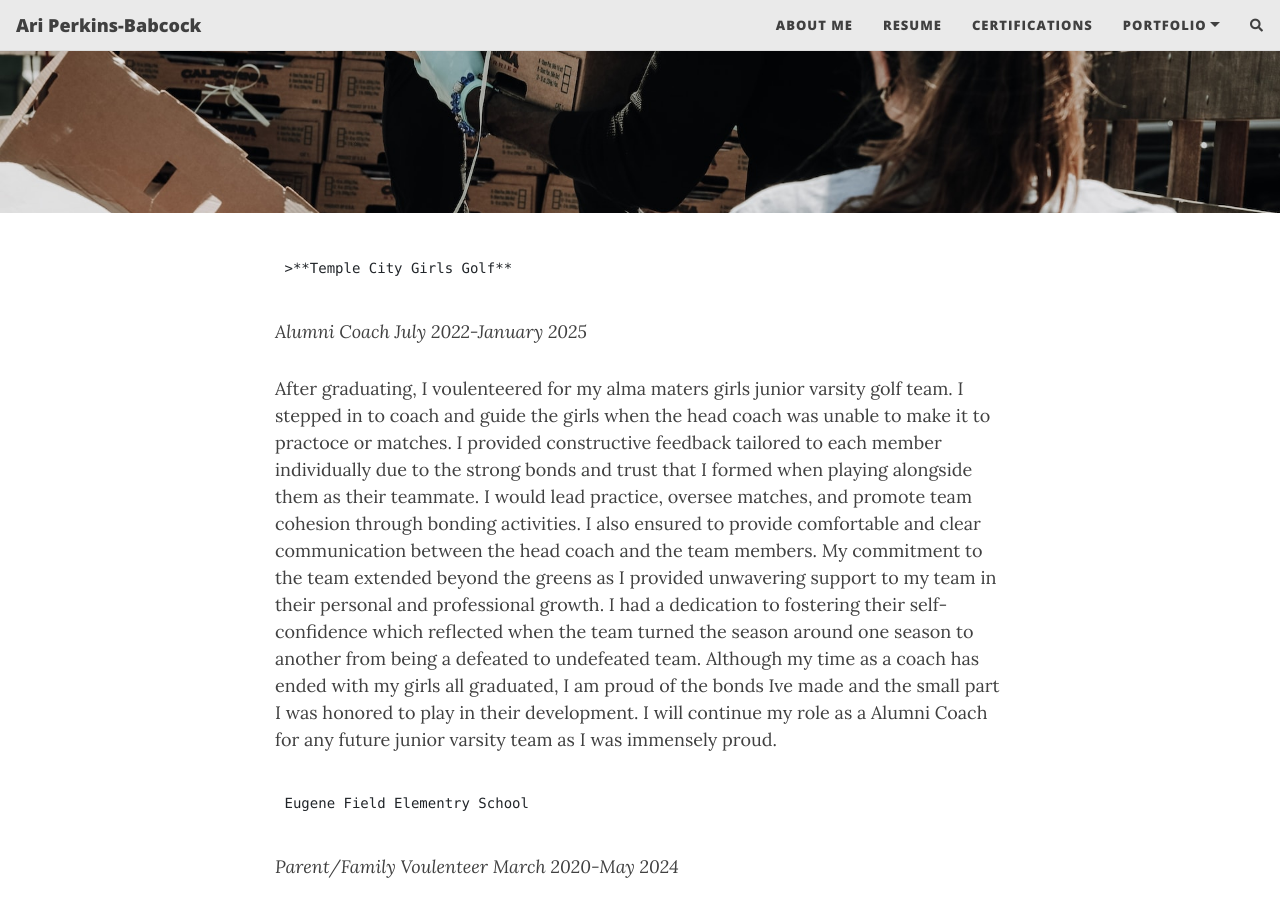
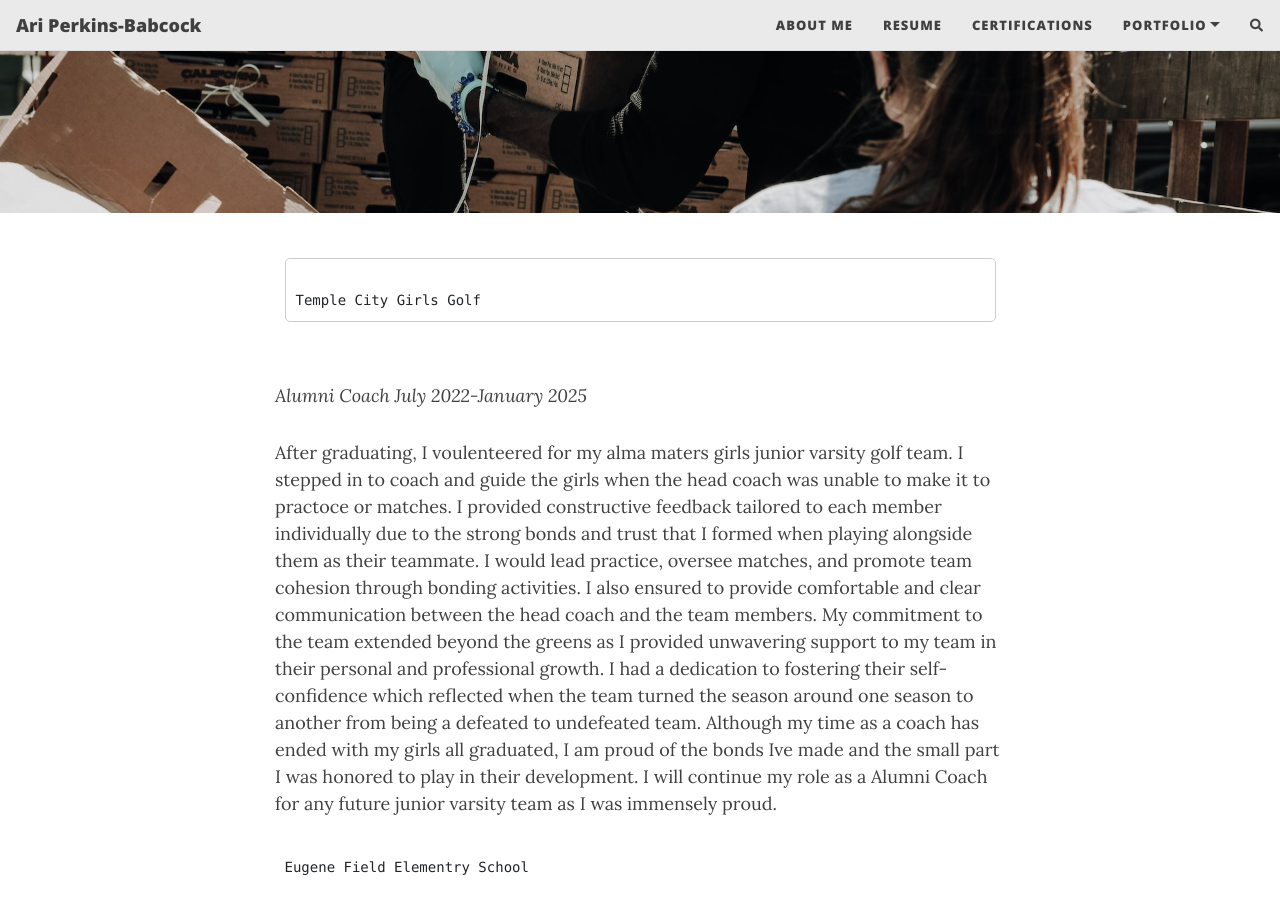
Before and after one commit to aiybusp/aiybusp.github.io, a Jekyll site: the page built from volunteer-work.md, in a window 1280 px wide and 900 px high, scrolled down 314 px. Built offline with Jekyll 4.4.1, drawn with Linux system fonts in a browser that asks for light colours; nearby versions of some CDN libraries; comment, search, counter and statistics services are not loaded.

Commit message:
Update volunteer-work.md
Using help now pt 7

```diff
--- a/volunteer-work.md
+++ b/volunteer-work.md
@@ -6,7 +6,9 @@
 ---
 
 <pre>
->**Temple City Girls Golf**
+<div style="border: 1px solid #ccc; padding: 10px; border-radius: 5px;">
+Temple City Girls Golf
+</div>
 </pre>
 *Alumni Coach July 2022-January 2025*
 
```
